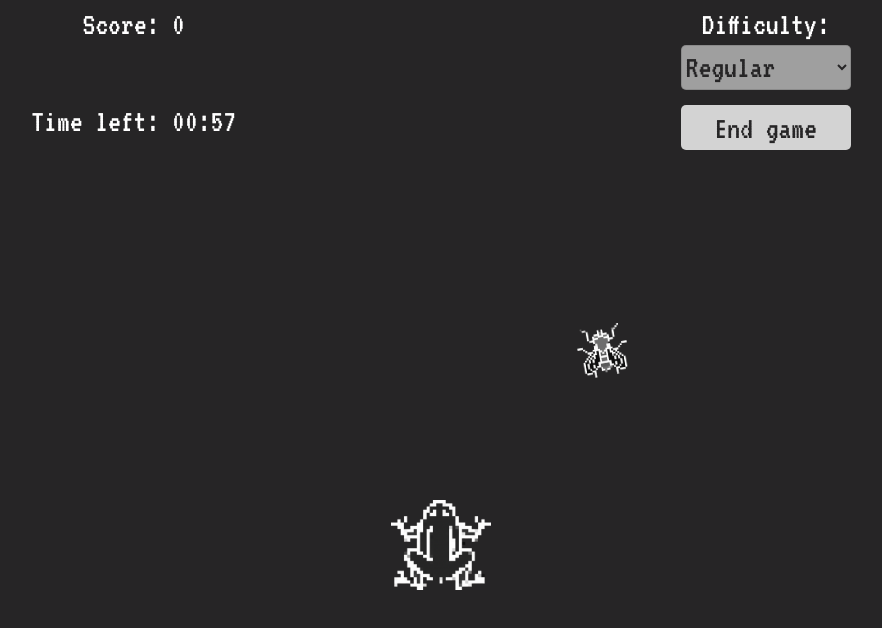
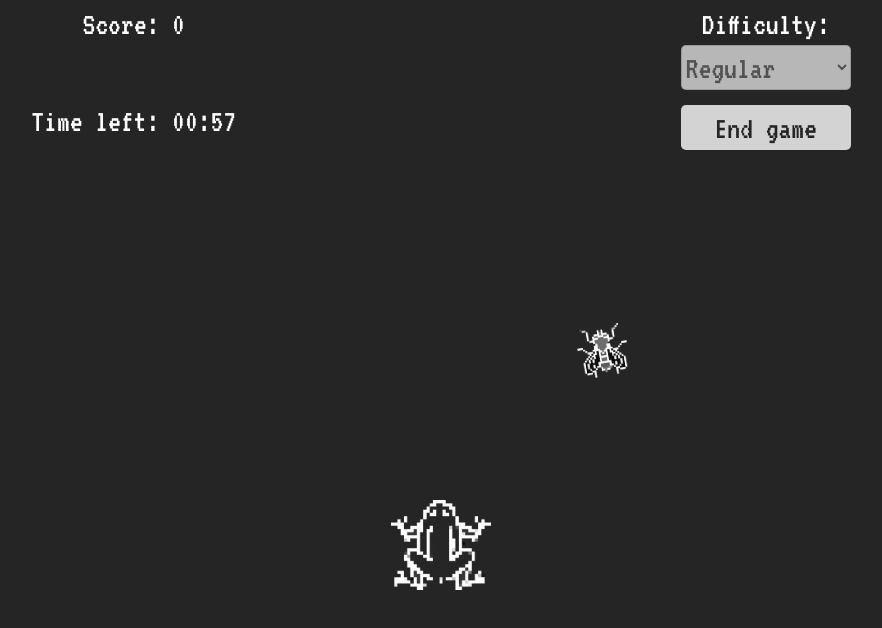
Before and after one commit to theneurocoder/fly-eater, a plain HTML site: page index.html in a window 1280 px wide. Both pictures are taken after a click on the button "Start game". Shown: the whole page, without its empty margins (199-1081 px from the left). Drawn offline with Linux system fonts and the light colour scheme.

Commit message:
Added style for disabled dropdown menu.

```diff
--- a/style.css
+++ b/style.css
@@ -51,6 +51,11 @@ body {
   outline-offset: 2px;
 }
 
+#game-difficulty:disabled {
+  background-color: #f5f5f5;
+  color: #676667;
+}
+
 #game-button {
   width: 170px;
   height: 45px;
```
